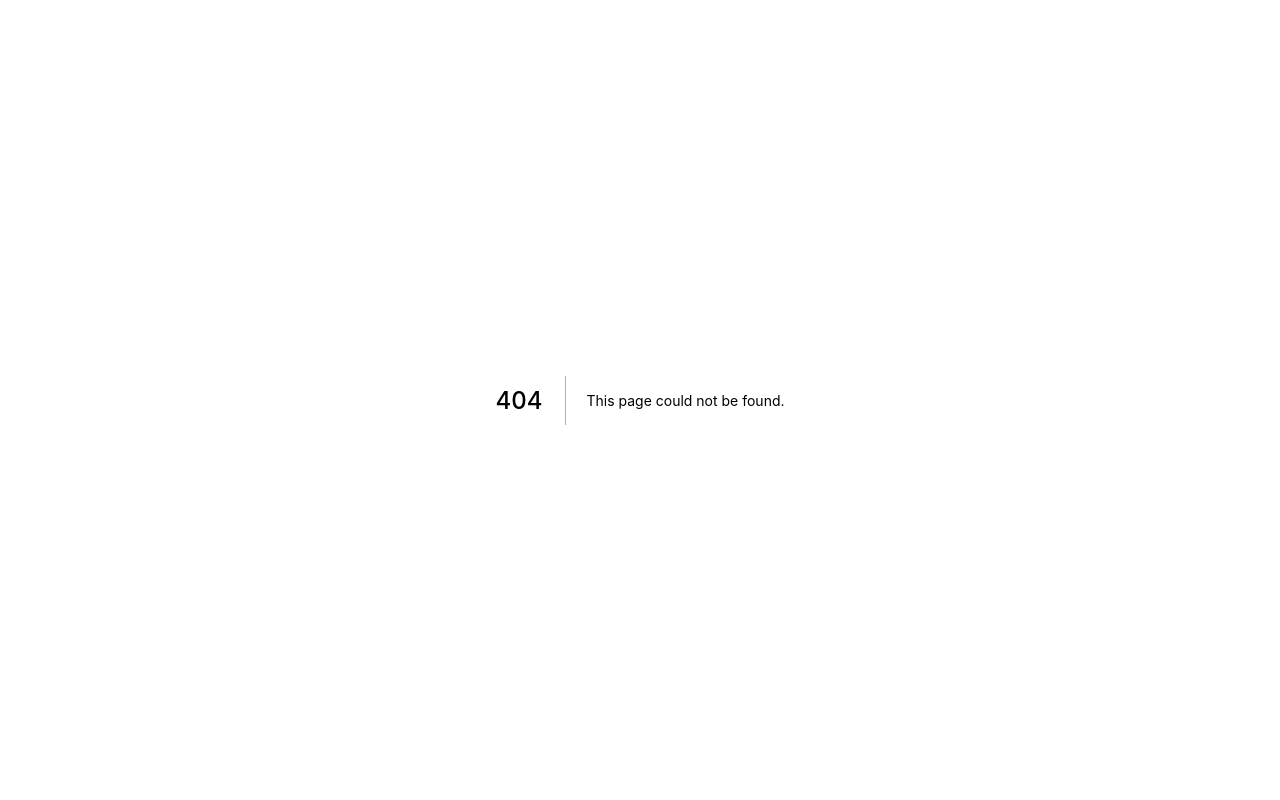
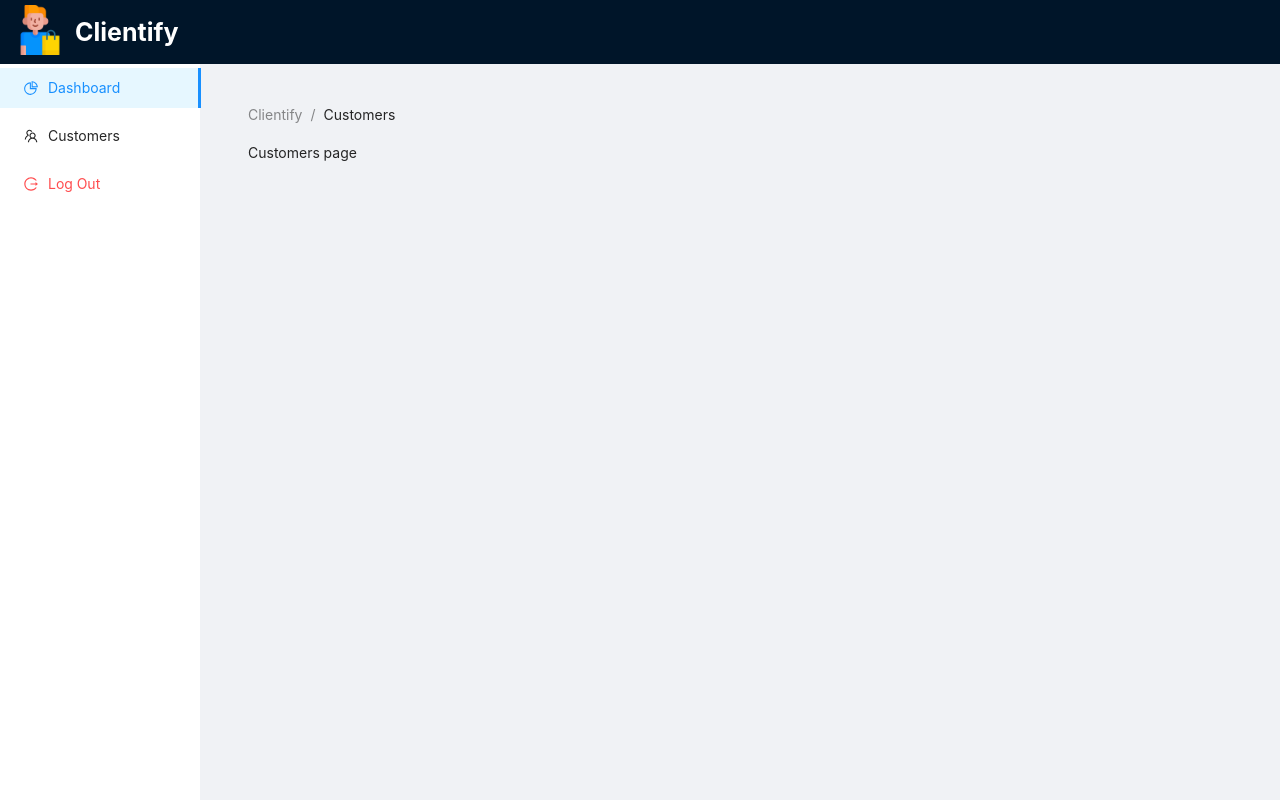
Before and after one commit to abiezerm/clientify, a Next.js app in the folder src/: page /admin/customers in a window 1280 px wide. Before the commit this address had no page. Built offline with nearby package versions, Linux system fonts and the light colour scheme.

Commit message:
feat: base app layout added

```diff
--- /dev/null
+++ b/src/components/AdminLayout.tsx
@@ -0,0 +1,96 @@
+import { ReactElement } from "react";
+
+import Img from "next/image";
+import Link from "next/link";
+
+import styled from "styled-components";
+import { Layout, Menu, Breadcrumb, Modal } from "antd";
+import {
+  PieChartOutlined,
+  TeamOutlined,
+  LogoutOutlined,
+  ExclamationCircleOutlined,
+} from "@ant-design/icons";
+
+const { Header, Content, Sider } = Layout;
+const confirm = Modal.confirm;
+
+const LogoContainer = styled.div`
+  margin-top: 5px;
+`;
+
+const LogoText = styled.span`
+  color: white;
+  font-size: 25px;
+  font-weight: bold;
+  margin-left: 10px;
+`;
+
+interface Props {
+  children: ReactElement;
+}
+
+export default function AdminLayout({ children }: Props): ReactElement {
+  return (
+    <Layout style={{ minHeight: "100vh" }}>
+      <Header style={{ display: "flex", paddingLeft: 15 }}>
+        <LogoContainer>
+          <Img
+            alt="Image of a customer"
+            width={50}
+            height={50}
+            src="/customer.png"
+          />
+        </LogoContainer>
+        <LogoText>Clientify</LogoText>
+      </Header>
+      <Layout>
+        <Sider width={200} className="site-layout-background">
+          <Menu
+            mode="inline"
+            defaultSelectedKeys={["1"]}
+            defaultOpenKeys={["sub1"]}
+            style={{ height: "100%", borderRight: 0 }}
+          >
+            <Menu.Item key="1" icon={<PieChartOutlined />}>
+              <Link href="/admin/">Dashboard</Link>
+            </Menu.Item>
+            <Menu.Item key="2" icon={<TeamOutlined />}>
+              <Link href="/admin/customers">Customers</Link>
+            </Menu.Item>
+            <Menu.Item
+              onClick={() => {
+                confirm({
+                  content: "Are you sure?",
+                  icon: <ExclamationCircleOutlined />,
+                  onOk() {
+                    console.log("OK");
+                  },
+                  onCancel() {
+                    console.log("Cancel");
+                  },
+                });
+              }}
+              danger
+              key="3"
+              icon={<LogoutOutlined />}
+            >
+              Log Out
+            </Menu.Item>
+          </Menu>
+        </Sider>
+        <Layout style={{ padding: "0 24px 24px" }}>
+          <Content
+            style={{
+              padding: 24,
+              margin: 0,
+              minHeight: 280,
+            }}
+          >
+            {children}
+          </Content>
+        </Layout>
+      </Layout>
+    </Layout>
+  );
+}
--- a/src/pages/_app.tsx
+++ b/src/pages/_app.tsx
@@ -1,7 +1,22 @@
-import '../styles/globals.css'
-import type { AppProps } from 'next/app'
+import type { AppProps } from "next/app";
+import "../styles/antdesign.less";
+import { useState } from "react";
+
+import AdminLayout from "../components/AdminLayout";
 
 function MyApp({ Component, pageProps }: AppProps) {
-  return <Component {...pageProps} />
+  const [isUserAuthenticated, setIsUserAuthenticated] = useState(true);
+
+  return (
+    <>
+      {isUserAuthenticated ? (
+        <AdminLayout>
+          <Component {...pageProps} />
+        </AdminLayout>
+      ) : (
+        <div>Login Page</div>
+      )}
+    </>
+  );
 }
-export default MyApp
+export default MyApp;
--- /dev/null
+++ b/src/pages/admin/customers/index.tsx
@@ -0,0 +1,19 @@
+import { Breadcrumb } from "antd";
+import Head from "next/head";
+
+export default function Index() {
+  return (
+    <>
+      <Head>
+        <title>Clientify | Customers</title>
+        <meta name="description" content="Generated by create next app" />
+        <link rel="icon" href="/favicon.ico" />
+      </Head>
+      <Breadcrumb style={{ margin: "16px 0" }}>
+        <Breadcrumb.Item>Clientify</Breadcrumb.Item>
+        <Breadcrumb.Item>Customers</Breadcrumb.Item>
+      </Breadcrumb>
+      <div>Customers page</div>
+    </>
+  );
+}
--- /dev/null
+++ b/src/styles/antdesign.less
@@ -0,0 +1 @@
+@import "~antd/dist/antd.less";
```
Also changed, not shown: src/pages/admin/index.tsx (added, +19 -0 lines), src/pages/index.tsx (+10 -61 lines), src/public/customer.png (added).
